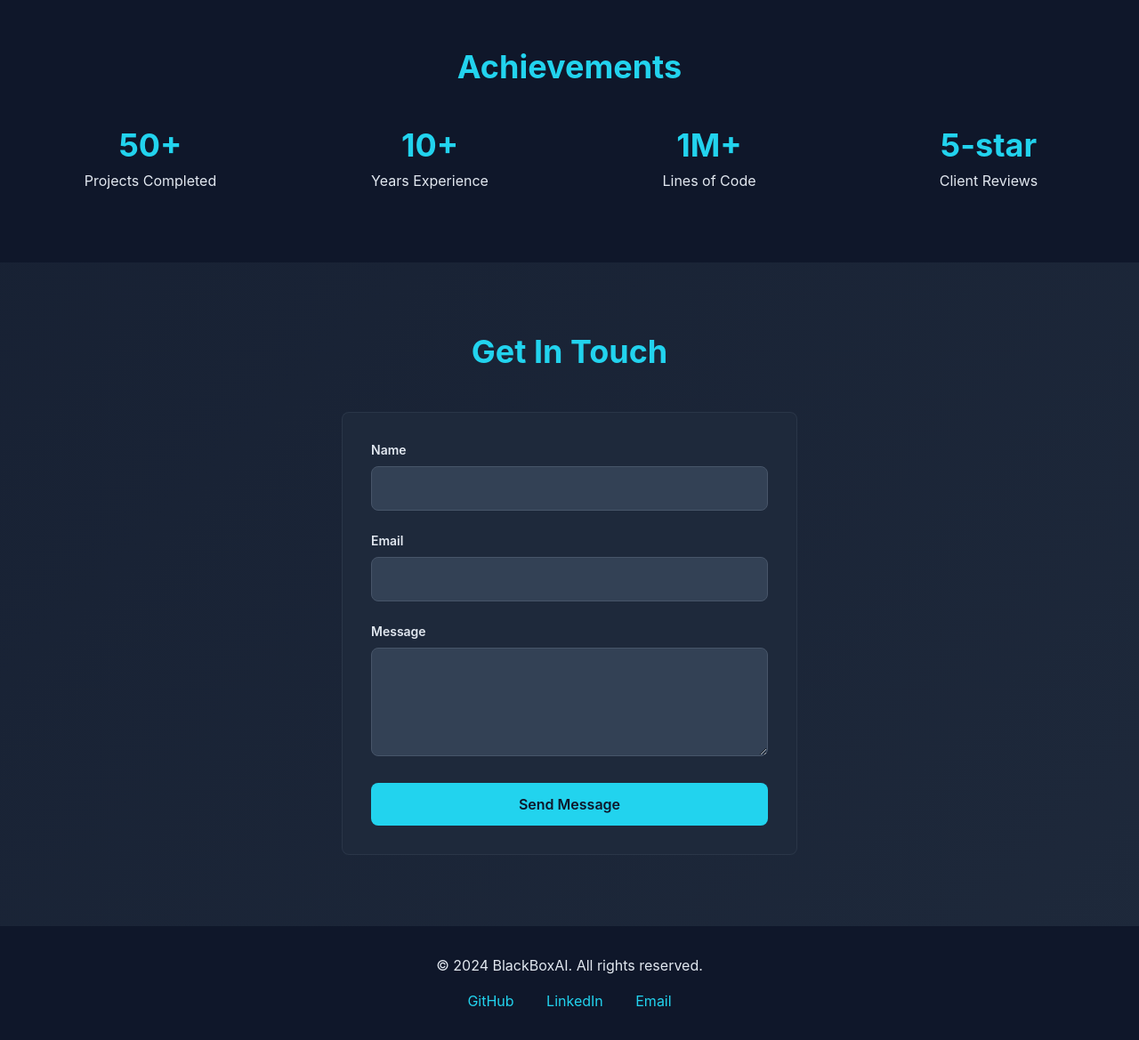
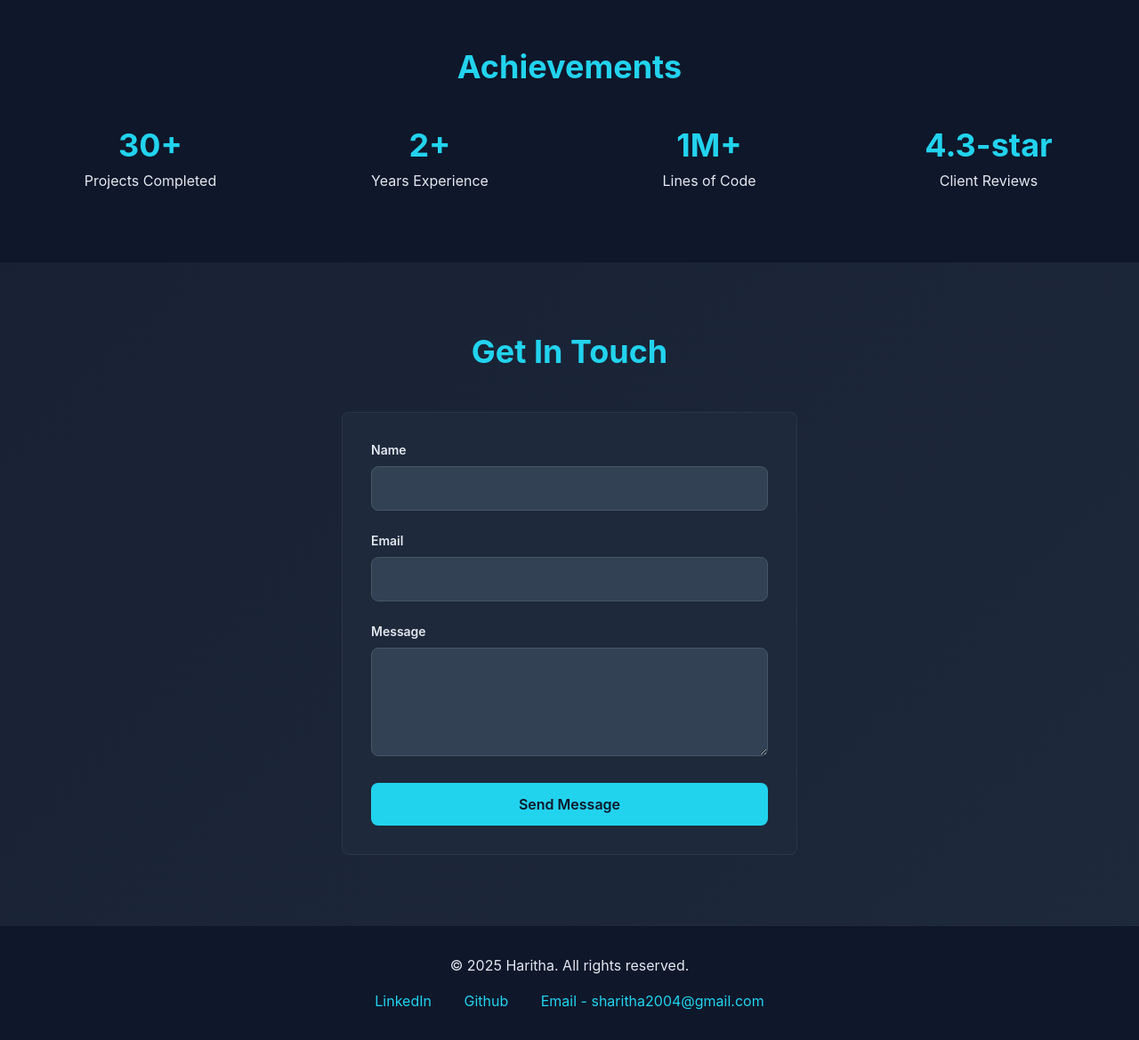
Before and after one commit to rithaa24/Portfolio, a plain HTML site: page portfolio.html in a window 1280 px wide. Shown: the part 2589-3758 px from the top of the page at 89% size. Drawn offline with nearby package versions, Linux system fonts and the light colour scheme; files whose address does not match are found by name.

Commit message:
Update portfolio.html

```diff
--- a/portfolio.html
+++ b/portfolio.html
@@ -181,11 +181,11 @@ Structures and Algorithms (DSA), Software Development Life Cycle (SDLC), Natural
             <h2 class="text-4xl font-bold text-center text-cyan-400 mb-12">Achievements</h2>
             <div class="grid md:grid-cols-4 gap-6 text-center">
                 <div>
-                    <div class="text-4xl font-bold text-cyan-400 mb-2">50+</div>
+                    <div class="text-4xl font-bold text-cyan-400 mb-2">30+</div>
                     <p>Projects Completed</p>
                 </div>
                 <div>
-                    <div class="text-4xl font-bold text-cyan-400 mb-2">10+</div>
+                    <div class="text-4xl font-bold text-cyan-400 mb-2">2+</div>
                     <p>Years Experience</p>
                 </div>
                 <div>
@@ -193,7 +193,7 @@ Structures and Algorithms (DSA), Software Development Life Cycle (SDLC), Natural
                     <p>Lines of Code</p>
                 </div>
                 <div>
-                    <div class="text-4xl font-bold text-cyan-400 mb-2">5-star</div>
+                    <div class="text-4xl font-bold text-cyan-400 mb-2">4.3-star</div>
                     <p>Client Reviews</p>
                 </div>
             </div>
@@ -225,11 +225,11 @@ Structures and Algorithms (DSA), Software Development Life Cycle (SDLC), Natural
     <!-- Footer -->
     <footer class="bg-slate-900 py-8">
         <div class="container mx-auto px-6 text-center">
-            <p>© 2024 BlackBoxAI. All rights reserved.</p>
+            <p>© 2025 Haritha. All rights reserved.</p>
             <div class="mt-4">
-                <a href="#" class="text-cyan-400 hover:text-cyan-500 mx-4">GitHub</a>
-                <a href="#" class="text-cyan-400 hover:text-cyan-500 mx-4">LinkedIn</a>
-                <a href="#" class="text-cyan-400 hover:text-cyan-500 mx-4">Email</a>
+                <a href="https://www.linkedin.com/in/siva-haritha-s-9391432b5" class="text-cyan-400 hover:text-cyan-500 mx-4">LinkedIn</a>
+                <a href="https://github.com/rithaa24" class="text-cyan-400 hover:text-cyan-500 mx-4">Github</a>
+                <a href="#" class="text-cyan-400 hover:text-cyan-500 mx-4">Email - sharitha2004@gmail.com</a>
             </div>
         </div>
     </footer>
```
